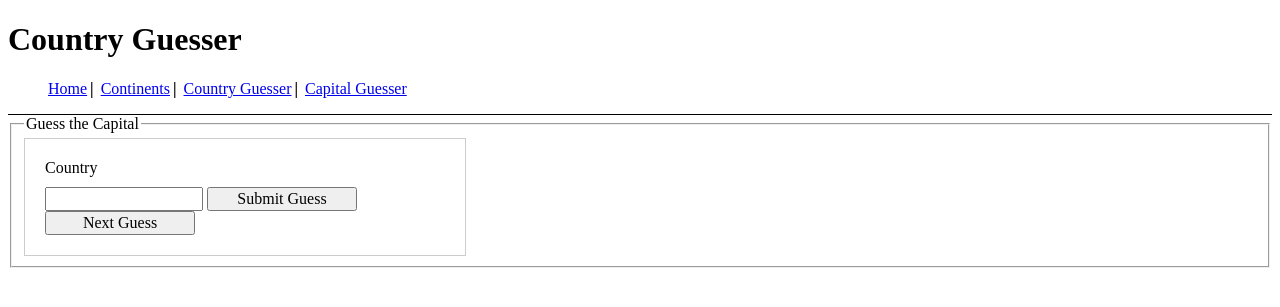
After one commit to George-Anagnostou/countries, a Flask app: template templates/capital_guesser.html in a window 1280 px wide. The commit adds this page. Shown: the top 307 px of the page. Run offline with Flask 3, Linux system fonts and the light colour scheme; the template is opened without the code that fills it, so the values that code supplies are empty.

Commit message:
add capital guesser and refactor

```diff
--- a/server.py
+++ b/server.py
@@ -45,23 +45,20 @@ def index():
     return render_template("home.html")
 
 
-@app.route("/search_continents")
+@app.route("/search_continents", methods=["GET", "POST"])
 def search_continents():
-    countries = initial_data
-    continents = []
-    for country in countries:
-        for continent in country["continents"]:
-            if continent not in continents:
-                continents.append(continent)
+    if request.method == "GET":
+        countries = initial_data
+        continents = []
+        for country in countries:
+            for continent in country["continents"]:
+                if continent not in continents:
+                    continents.append(continent)
 
-    emoji = get_random_flag_emoji(flag_emojis)
-    return render_template(
-        "search_continents.html", continents=continents, flag_emoji=emoji
-    )
-
-
-@app.route("/continents", methods=["POST"])
-def continents():
+        emoji = get_random_flag_emoji(flag_emojis)
+        return render_template(
+            "search_continents.html", continents=continents, flag_emoji=emoji
+        )
     if request.method == "POST":
         data = initial_data
 
@@ -77,7 +74,7 @@ def continents():
         return matched_data
 
 
-@app.route("/guesser")
+@app.route("/country_guesser")
 def guesser():
     data = initial_data
     countries = []
@@ -86,8 +83,25 @@ def guesser():
     if request.method == "GET":
         emoji = get_random_flag_emoji(flag_emojis)
         return render_template(
-            "guesser.html", countries=countries, flag_emoji=emoji
+            "country_guesser.html", countries=countries, flag_emoji=emoji
         )
+
+
+@app.route("/capital_guesser")
+def capital_guesser():
+    data = initial_data
+    capitals = []
+    for country in data:
+        try:
+            for capital in country["capital"]:
+                capitals.append(capital)
+        except KeyError:
+            capitals.append("None")
+
+    emoji = get_random_flag_emoji(flag_emojis)
+    return render_template(
+        "capital_guesser.html", capitals=capitals, flag_emoji=emoji
+    )
 
 
 @app.route("/country")
--- /dev/null
+++ b/static/js/capitalGuesser.js
@@ -0,0 +1,60 @@
+import { fetchSingleCountry, generateCountryCard } from "./utils.js";
+import { getGuess, isCorrectGuess, displayTargetCountry } from "./guessUtils.js";
+
+const targetCountryContainer = document.getElementById("country-container");
+const form = document.getElementById("guess-country-form");
+const resultContainer = document.getElementById("result-container");
+const next = document.getElementById("next-guess");
+
+let singleCountryData;
+
+document.addEventListener("DOMContentLoaded", async (e) => {
+    e.preventDefault();
+    singleCountryData = await fetchSingleCountry();
+    displayTargetCountry(targetCountryContainer, singleCountryData);
+});
+
+form.addEventListener("submit", async (e) => {
+    e.preventDefault();
+    const formData = new FormData(e.target);
+    const capitalGuess = getGuess(formData);
+
+    let result;
+    if (!singleCountryData.capital) {
+        singleCountryData.capital = ["None"];
+    }
+    if (singleCountryData.capital.length > 1) {
+        const targetCapitals = singleCountryData.capital.map(capital => {
+            return capital.toLowerCase()
+        });
+        if (targetCapitals.includes(capitalGuess.toLowerCase())) {
+            result = "Correct!";
+        } else {
+            result = "Wrong! The correct answers are: ";
+            for (let i = 0; i < singleCountryData.capital.length; i++) {
+                result += singleCountryData.capital[i];
+                if (singleCountryData.capital.length - i > 1) {
+                    result += ", ";
+                }
+            }
+        }
+        result.trim();
+    } else {
+        result = isCorrectGuess(capitalGuess, singleCountryData.capital[0])
+                    ? "Correct!"
+                    : `Wrong! The correct answer is ${singleCountryData.capital[0]}`
+    }
+
+    resultContainer.innerHTML = `<p>${result}</p>`
+    targetCountryContainer.innerHTML = generateCountryCard(singleCountryData);
+    next.focus();
+});
+
+next.addEventListener("click", async (e) => {
+    e.preventDefault();
+    resultContainer.innerHTML = "";
+    singleCountryData = await fetchSingleCountry();
+    displayTargetCountry(targetCountryContainer, singleCountryData);
+    form.elements["country-guess"].value = "";
+    form.elements["country-guess"].select();
+});
--- /dev/null
+++ b/static/js/guessUtils.js
@@ -0,0 +1,14 @@
+import { generateCountryCardPartial } from "./utils.js";
+
+export function getGuess(formData) {
+    const guess = formData.get("country-guess");
+    return guess;
+}
+
+export function isCorrectGuess(guess, target) {
+    return guess.toLowerCase() === target.toLowerCase()
+}
+
+export function displayTargetCountry(targetCountryContainer, targetCountry) {
+    targetCountryContainer.innerHTML = generateCountryCardPartial(targetCountry);
+}
--- a/static/js/utils.js
+++ b/static/js/utils.js
@@ -32,7 +32,7 @@ export function generateCountryCardPartial(country) {
 
 export async function fetchCountryData(formData) {
     try {
-        const response = await fetch("http://localhost:8000/continents", {
+        const response = await fetch("http://localhost:8000/search_continents", {
             method: "POST",
             body: formData,
         });
--- /dev/null
+++ b/templates/capital_guesser.html
@@ -0,0 +1,24 @@
+{% extends "index.html" %}
+{% block content %}
+    <div id="country-container"></div>
+    <div id="result-container"></div>
+    <search>
+        <fieldset>
+            <legend>Guess the Capital</legend>
+            <form id="guess-country-form">
+                <label for="country-guess">Country</label>
+                <input type="text" id="country-guess" name="country-guess" list="country-list"/>
+                <datalist id="country-list">
+                    {% for capital in capitals %}
+                    <option value="{{ capital }}"></option>
+                    {% endfor %}
+                </datalist>
+                <input type="submit" value="Submit Guess"/>
+                <button id="next-guess" type="button">Next Guess</button>
+            </form>
+        </fieldset>
+    </search>
+{% endblock %}
+{% block scripts %}
+    <script type="module" src="{{ url_for("static", filename="js/capitalGuesser.js") }}"></script>
+{% endblock %}
--- a/templates/guesser.html
+++ b/templates/country_guesser.html
@@ -20,5 +20,5 @@
     </search>
 {% endblock %}
 {% block scripts %}
-    <script type="module" src="{{ url_for("static", filename="js/guesser.js") }}"></script>
+    <script type="module" src="{{ url_for("static", filename="js/countryGuesser.js") }}"></script>
 {% endblock %}
--- a/templates/index.html
+++ b/templates/index.html
@@ -19,7 +19,8 @@
         <ul>
             <li><a href="/">Home</a></li>
             <li><a href="/search_continents">Continents</a></li>
-            <li><a href="/guesser">Country Guesser</a></li>
+            <li><a href="/country_guesser">Country Guesser</a></li>
+            <li><a href="/capital_guesser">Capital Guesser</a></li>
         </ul>
     </nav>
         <main id="main-content">
```
Also changed, not shown: static/js/countryGuesser.js (renamed from static/js/guesser.js, +4 -16 lines).
